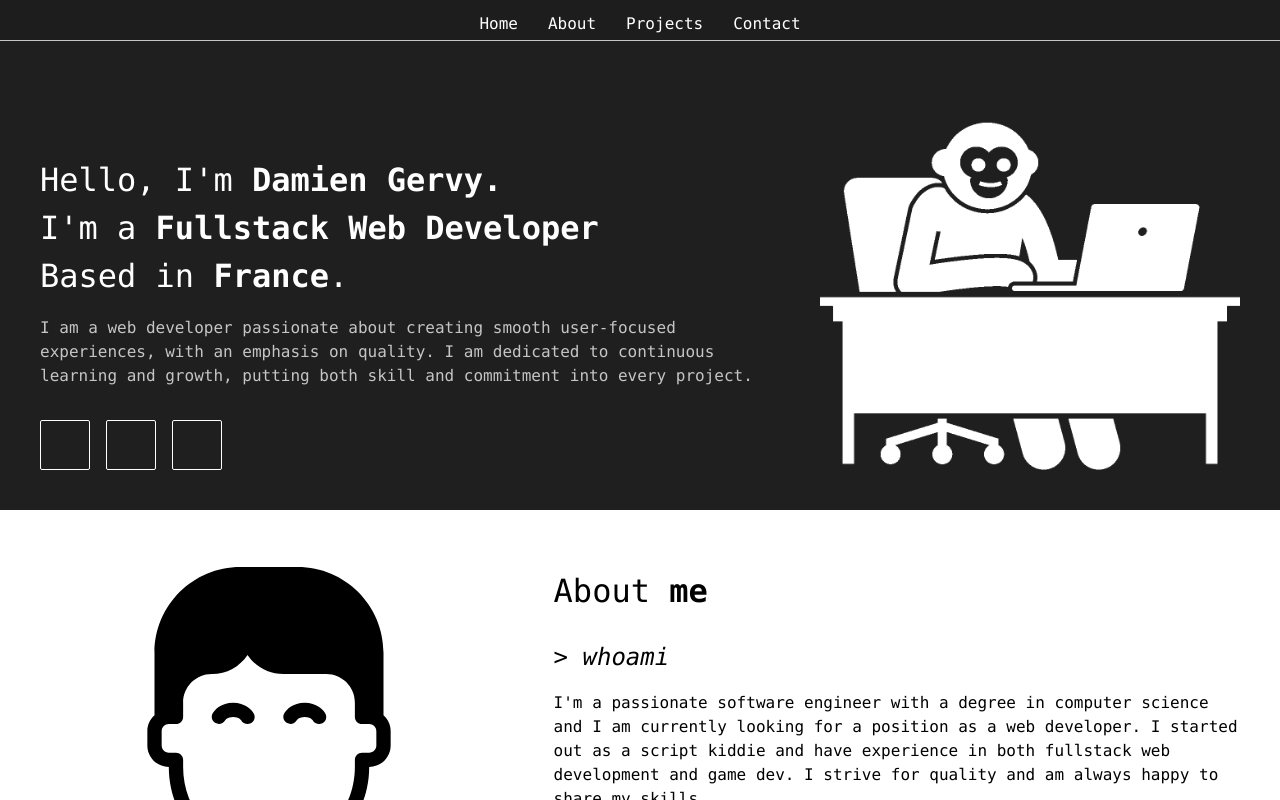
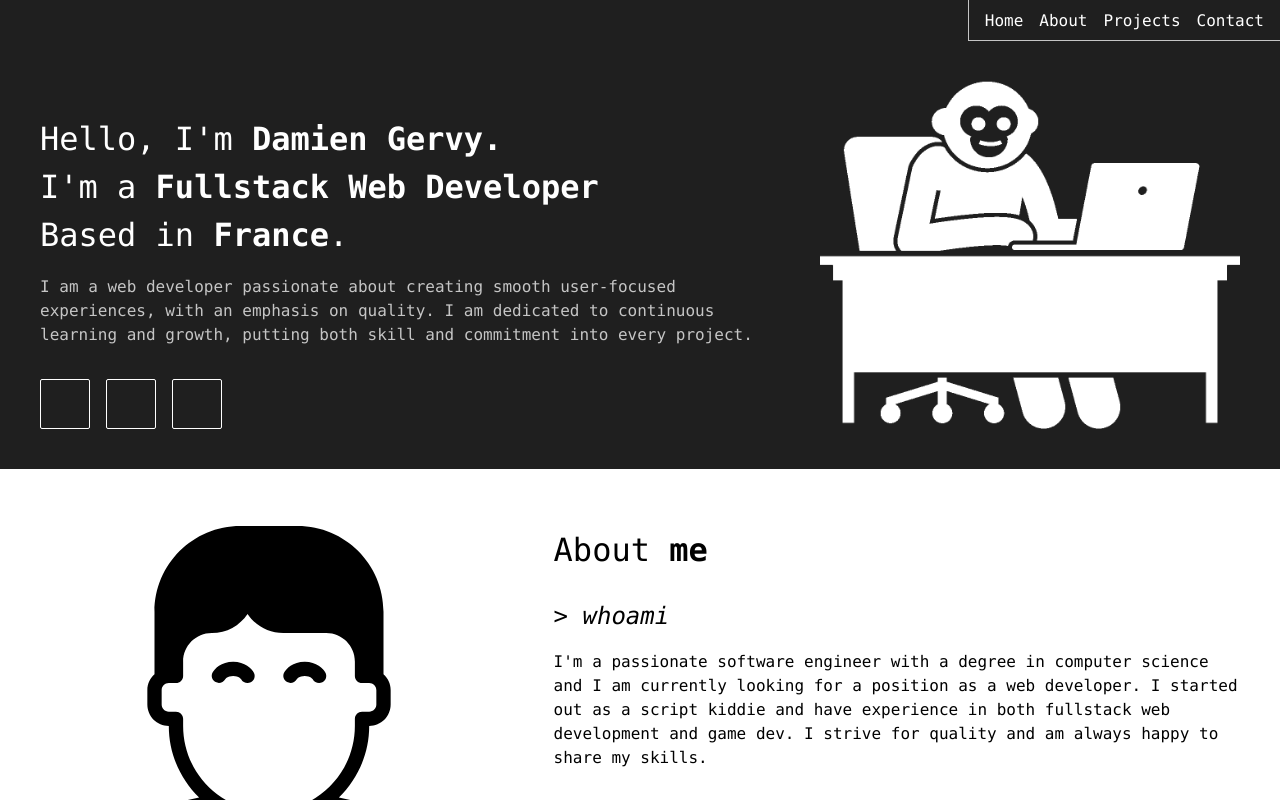
Before and after one commit to GDami/portfolio, a React (Vite) app: page / in a window 1280 px wide. Shown: the top 800 px of the page. Built offline with nearby package versions, Linux system fonts and the light colour scheme; some icons are missing.

Commit message:
header style change to the right, scroll padding fix and dynamic header color depending on the scroll

```diff
--- a/src/header/Header.css
+++ b/src/header/Header.css
@@ -16,23 +16,35 @@
     /* background:
         linear-gradient(120deg, blue, rgba(255,255,255,0) 20%),
         linear-gradient(120deg, rgba(255,255,255,0) 80%, red 100%); */
-    /* background-color: rgba(255,255,255,0.1); */
-    backdrop-filter: invert(30%) brightness(0.33) blur(1px);
+    /* background-color: var(--bg-color); */
+    /* backdrop-filter: invert(30%) brightness(0.33) blur(1px); */
     height: var(--header-height);
+    width: fit-content;
+    align-self: flex-end;
+    /* display: flex;
+    justify-content: center;
+    align-items: center; */
 
-    display: flex;
-    justify-content: center;
-    align-items: center;
-
-    position: sticky;
+    position: fixed;
 
     /* animation: shrinkHeader linear auto both;
     animation-timeline: scroll();
     animation-range: 100px 150px; */
 
 
-    color: var(--color-strong)
+    backdrop-filter: blur(5px);
+    color: var(--color-strong);
+    background-color: var(--bg-color);
+    transition: all var(--transition-time);
 
+    /* opacity: 90%; */
+
+}
+
+#header.light {
+    color: var(--color-strong-light);
+    /* background: linear-gradient(to right, #FFFFFF00, #FFFFFFAA 2%, #FFFFFFAA 98%, #FFFFFF00 ); */
+    background-color: var(--bg-color-light);
 }
 
 #header nav {
@@ -41,22 +53,33 @@
     top: 0; */
 
     display: flex;
+    flex-direction: row;
+    gap: var(--spacing-common);
+    padding-inline: var(--spacing-common);
+
+    border-bottom: solid 1px var(--color-easy);
+    border-left: solid 1px var(--color-easy);
     /* vertical-align: middle; */
     /* align-items: center; */
 }
 
 #header nav a {
-    padding: calc((var(--header-height) - 1em) / 2) 15px;
+    display: block;
+    /* 0.75 because line height is 1.5 */
+    padding-block: calc(var(--header-height) / 2 - 1em * 0.75 + 1px);
     text-decoration: none;
 
-    transition: background-color var(--transition-time);
+    transition: all var(--transition-time);
     /* display: flex;
     align-items: center; */
 }
 
 #header nav a:hover {
-    background-color: rgba(255,255,255,0.2);
+    /* background-color: var(--bg-color); */
+    transform: translateY(-3px);
+    font-weight: 700;
 }
+
 
 a, a:visited {
     color:inherit;
@@ -65,7 +88,7 @@ a, a:visited {
 @media screen and (min-width: 481px) {
     #header {
         top: 0;
-        border-bottom: 1px solid var(--color-easy);
+        /* border-bottom: 1px solid var(--color-easy); */
     }
 
     #header nav {
--- a/src/header/Header.tsx
+++ b/src/header/Header.tsx
@@ -1,6 +1,49 @@
+import { useEffect } from 'react'
 import './Header.css'
 
+function handleScroll(this: Window, _ev: Event) : any {
+    const lightSections = ['about']
+    const header = this.document.getElementById("header")!
+
+    for (const section of lightSections) {
+        const scroll = this.document.getElementById(section)!
+        const scrollTop = scroll.getBoundingClientRect().top - this.document.body.getBoundingClientRect().top - 20
+        const scrollBottom = scroll.getBoundingClientRect().bottom - this.document.body.getBoundingClientRect().top - 20
+
+        if (this.window.scrollY >= scrollTop && this.window.scrollY < scrollBottom) {
+            header.classList.add("light")
+            break
+        } else {
+            header.classList.remove("light")
+        }
+    }
+
+
+
+}
+
+
+function throttleScroll(func: Function, delay: number) {
+    let scrolling = false
+
+    return () => {
+        if (!scrolling) {
+            scrolling = true
+            func()
+            setTimeout(() => scrolling = false, delay)
+        } else {
+            setTimeout(func, delay)
+        }
+    }
+}
+
 export function Header() {
+
+
+    useEffect(() => {
+        window.addEventListener('scroll', throttleScroll(handleScroll, 50), {passive: true})
+    }, [])
+
     return (
         <header id="header">
             <nav>
--- a/src/index.css
+++ b/src/index.css
@@ -45,11 +45,6 @@ html {
     	scroll-padding-top: var(--spacing-common);
 	}
 }
-@media screen and (min-width: 481px) {
-	:root {
-    	scroll-padding-top: calc(var(--header-height) + var(--spacing-common));
-	}
-}
 
 #root {
 	display: flex;
--- a/src/landing/Landing.css
+++ b/src/landing/Landing.css
@@ -3,10 +3,9 @@
     display: flex;
     justify-content: space-between;
     align-items: flex-end;
-    /* min-height: calc(100vh - var(--header-height) - 2*var(--spacing-common)); */
 
     padding: var(--spacing-large);
-    margin-top: var(--spacing-large);
+    padding-top: calc(var(--spacing-large) * 2);
 }
 
 .home-img {
--- a/src/projects/Project.tsx
+++ b/src/projects/Project.tsx
@@ -27,7 +27,7 @@ export function Project(props:ProjectProps) {
                     {props.technos.map((techno) => {
                         const src = techno.startsWith('/') ? techno : 'bxl  bx-' + techno
                         return (
-                        <ProjectIcon iconSrc={src}></ProjectIcon>
+                        <ProjectIcon key={techno} iconSrc={src}></ProjectIcon>
                     )})}
                 </div>
             </div>
```
